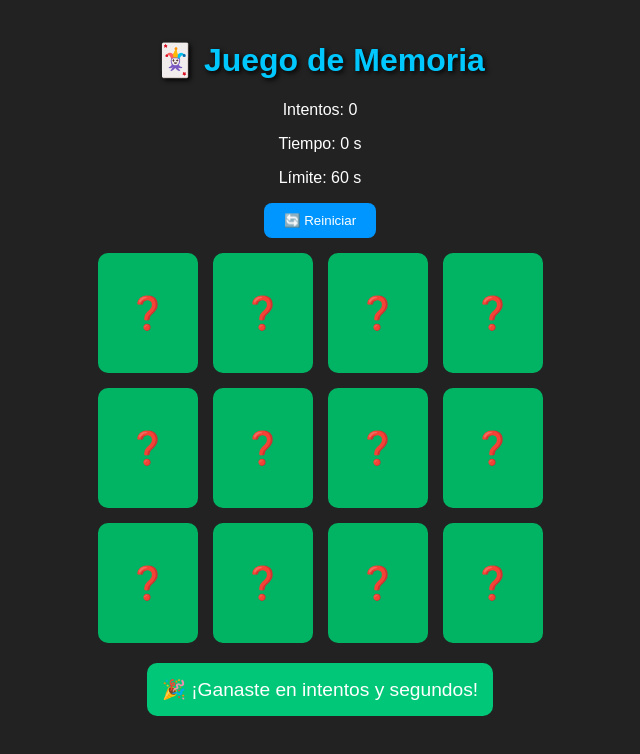
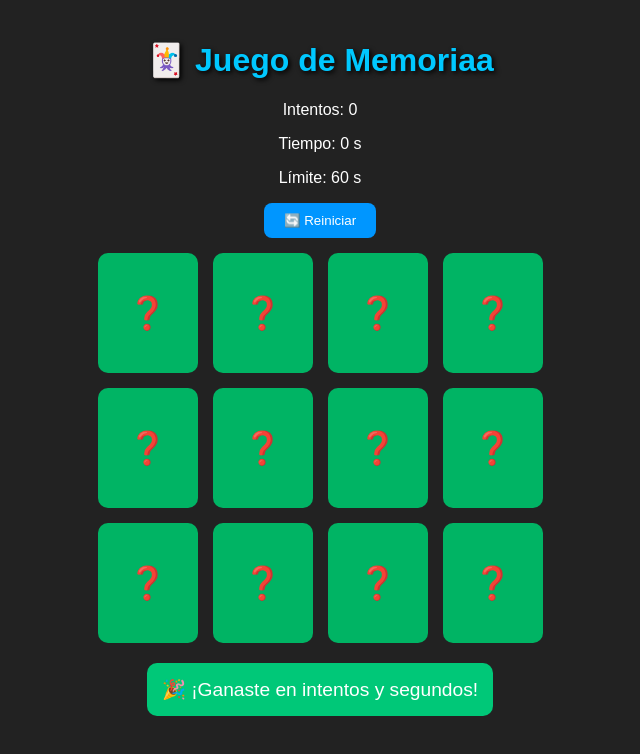
Before and after one commit to bonban123/prac4, a plain HTML site: page d.html in a window 1280 px wide. Shown: the whole page, without its empty margins (320-960 px from the left). Drawn offline with Linux system fonts and the light colour scheme.

Commit message:
Update index.html

```diff
--- a/d.html
+++ b/d.html
@@ -7,7 +7,7 @@
   <link rel="stylesheet" href="style.css">
 </head>
 <body>
-  <h1>🃏 Juego de Memoria</h1>
+  <h1>🃏 Juego de Memoriaa</h1>
 
   <!-- Panel con información -->
   <div class="info">
```
